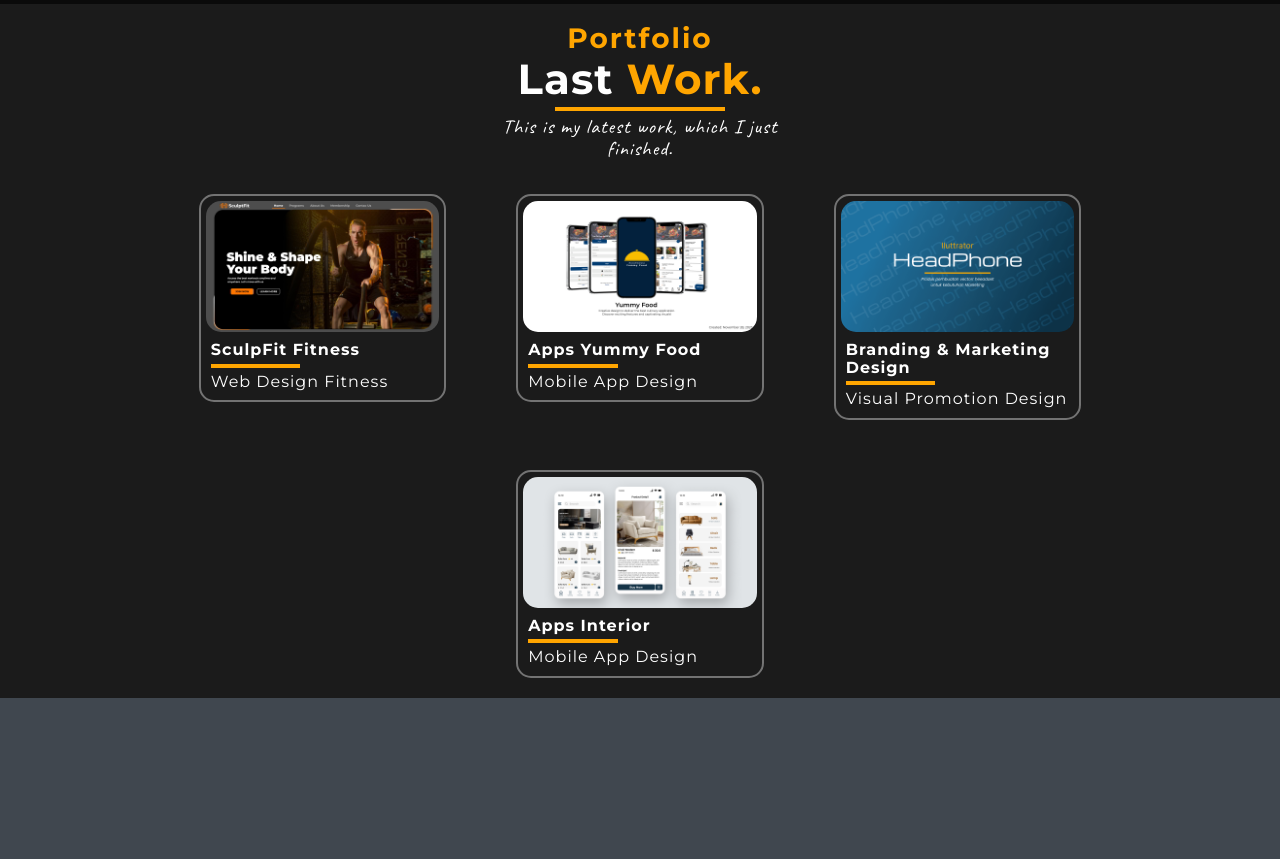
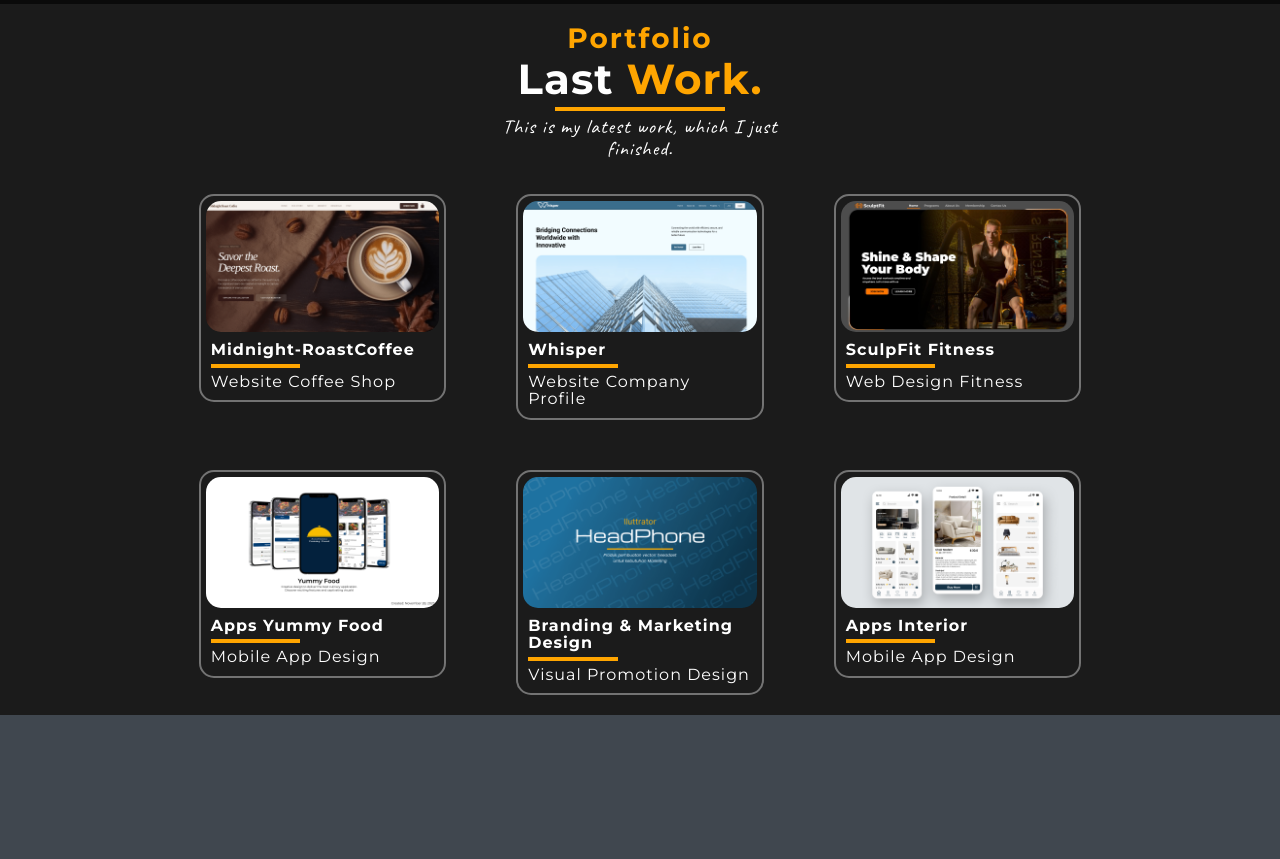
Before and after one commit to aditiaaryansyah/Porto, a plain HTML site: page aboutus.html in a window 1280 px wide. Shown: the part 1556-2415 px from the top of the page. Drawn offline with Linux system fonts and the light colour scheme.

Commit message:
Update Project

```diff
--- a/aboutus.html
+++ b/aboutus.html
@@ -69,6 +69,30 @@
         </div>
 
         <div class="foto">
+             <div class="responsive">
+                <div class="gallery">
+                    <a href="https://midnight-roastcoffee.netlify.app/" target="_blank">
+                    <img src="gambar/frontend/Midnight-roastcoffee.png" alt="Website Company " width="400" height="100" loading="lazy"></a>
+                    <div class="desc">
+                        <span id="desc-1">Midnight-RoastCoffee</span>
+                        <hr>
+                        <span id="desc-md2">Website Coffee Shop</span>
+                    </div>
+                </div>
+                </div>
+
+                 <div class="responsive">
+                <div class="gallery">
+                    <a href="https://aditiaaryansyah.github.io/Whisper-landing-page/" target="_blank">
+                    <img src="gambar/frontend/Whisper.png" alt="Website Company " width="400" height="100" loading="lazy"></a>
+                    <div class="desc">
+                        <span id="desc-1">Whisper</span>
+                        <hr>
+                        <span id="desc-md2">Website Company Profile</span>
+                    </div>
+                </div>
+                </div>
+
             <div class="responsive">
                 <div class="gallery">
                     <a href="uiux.html#uiux2" target="_blank">
```
Also changed, not shown: frontend.html (+20 -2 lines), gambar/frontend/15.png (deleted), gambar/frontend/Midnight-roastcoffee.png (added), gambar/frontend/Whisper.png (added).
